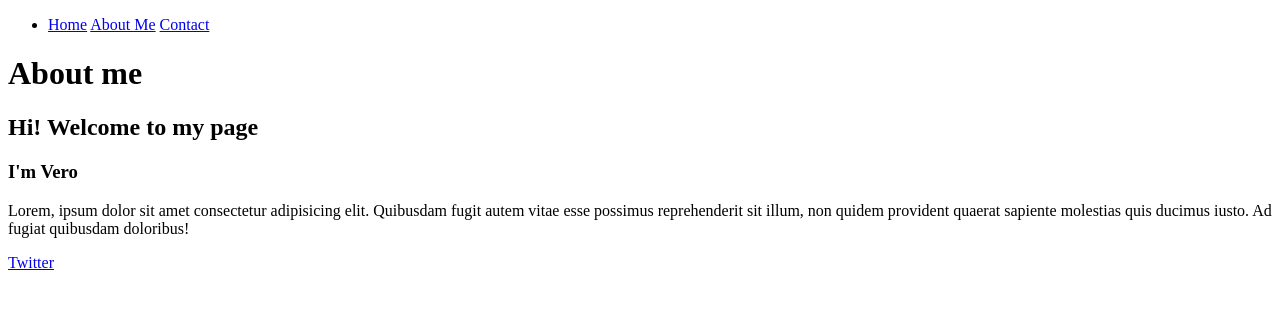
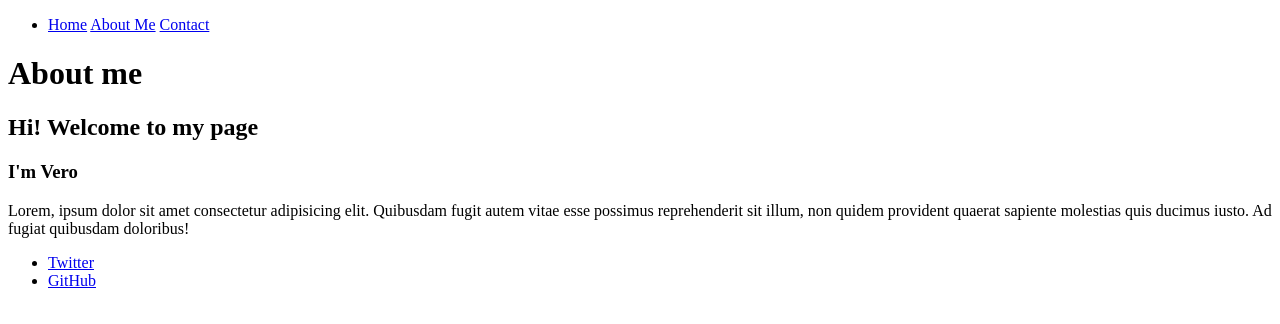
Before and after one commit to Nezuko28/GitAzulSchool, a plain HTML site: page index.html in a window 1280 px wide. Drawn offline with Linux system fonts and the light colour scheme.

Commit message:
Modified footer HTML

```diff
--- a/index.html
+++ b/index.html
@@ -25,7 +25,13 @@
     provident quaerat sapiente molestias quis ducimus iusto. Ad fugiat
     quibusdam doloribus!</p>
 </main>
-<footer><a href="https://twitter.com/?lang=es">Twitter</a></footer>
+<footer>
+    <ul>
+        <li> <a href="https://twitter.com/?lang=es">Twitter</a>  </li>
+        <li> <a href="https://github.com/Nezuko28">GitHub</a>  </li>
+    </ul>
+
+</footer>
 </head>
 <body>
 </body>
```
